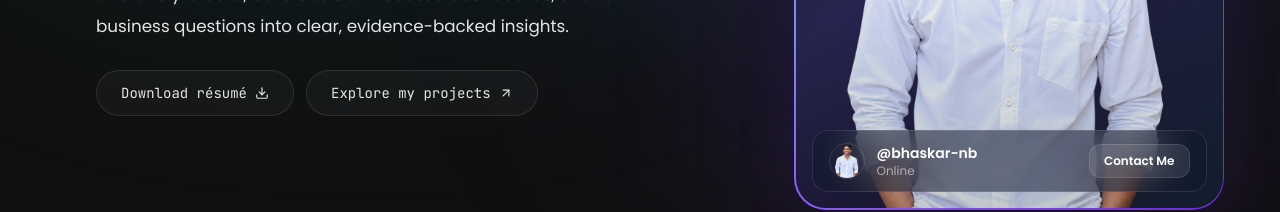
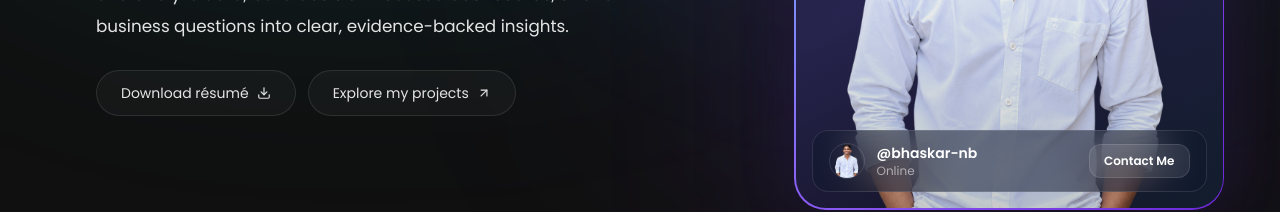
Before and after one commit to bhaskar-nb/portfolio, a Next.js app: page / in a window 1280 px wide. Shown: the part 484-696 px from the top of the page. Built offline with nearby package versions, Linux system fonts and the light colour scheme.

Commit message:
Align button typography with portfolio font

```diff
--- a/app/globals.css
+++ b/app/globals.css
@@ -27,10 +27,10 @@
   }
   .mono-tag { @apply font-mono text-[10px] uppercase tracking-[0.2em] text-ink-500; }
   .btn-primary {
-    @apply inline-flex min-h-[46px] items-center justify-center gap-2 rounded-full border border-violet-400/30 bg-violet-500/15 px-6 py-3 font-mono text-sm font-medium text-ink-100 transition-all duration-200;
+    @apply inline-flex min-h-[46px] items-center justify-center gap-2 rounded-full border border-violet-400/30 bg-violet-500/15 px-6 py-3 text-sm font-medium text-ink-100 transition-all duration-200;
   }
   .btn-secondary {
-    @apply inline-flex min-h-[46px] items-center justify-center gap-2 rounded-full border border-white/10 bg-white/[0.03] px-6 py-3 font-mono text-sm text-ink-200 transition-all duration-200;
+    @apply inline-flex min-h-[46px] items-center justify-center gap-2 rounded-full border border-white/10 bg-white/[0.03] px-6 py-3 text-sm text-ink-200 transition-all duration-200;
   }
 }
 
```
